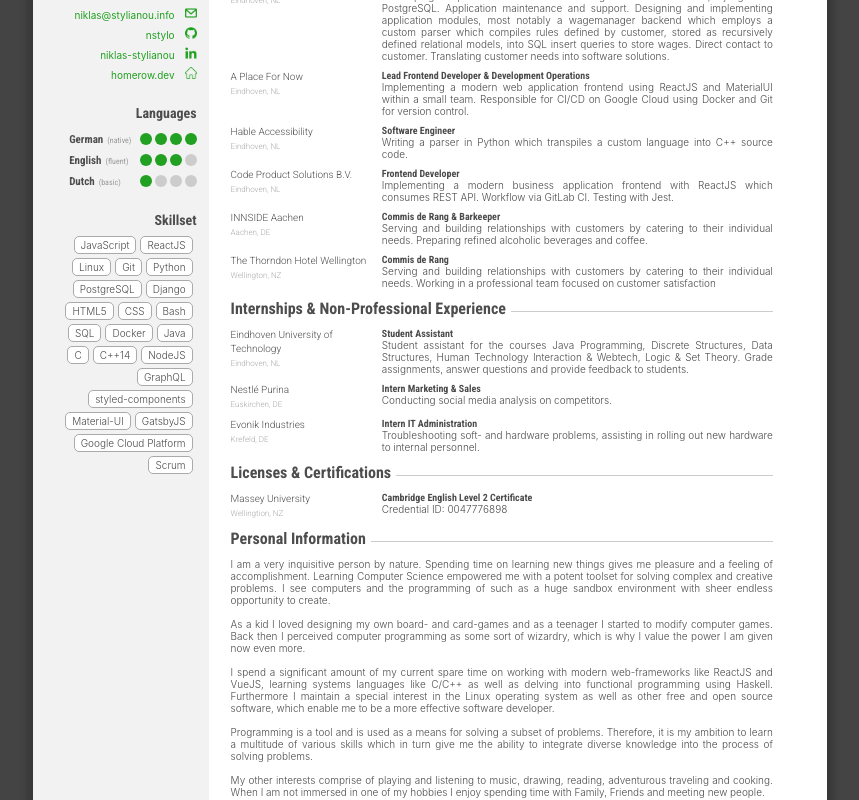
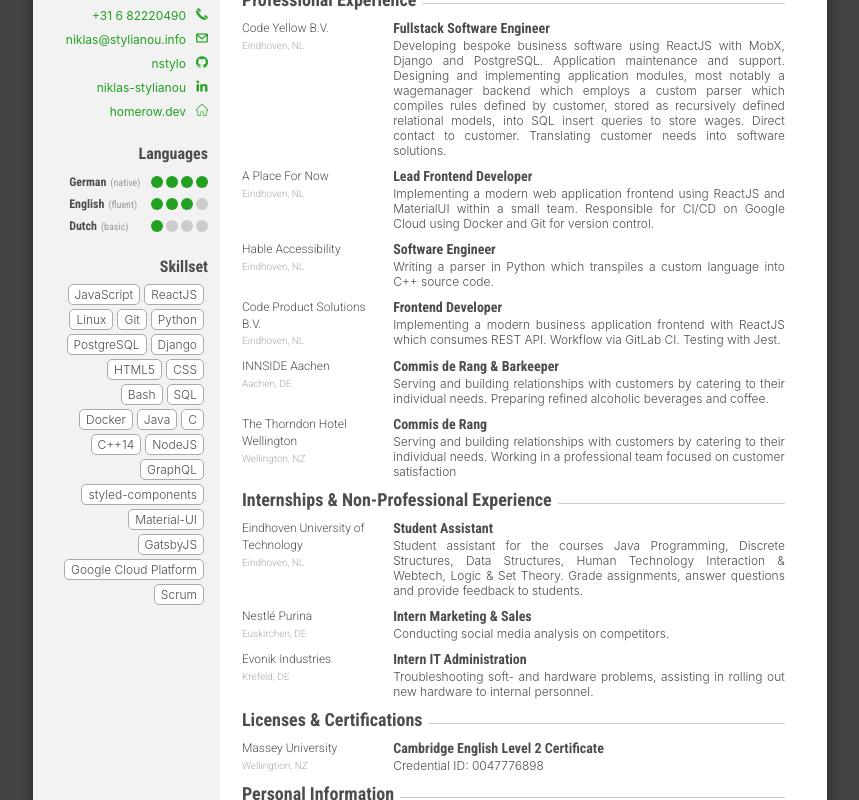
Before and after one commit to nstylo/cv, a React (Create React App) app: page / in a window 1280 px wide. Shown: the part 360-1160 px from the top of the page, without its empty margins (210-1069 px from the left). Built offline with nearby package versions, Linux system fonts and the light colour scheme; no server answers.

Commit message:
Rework sizing

```diff
--- a/src/App.js
+++ b/src/App.js
@@ -7,7 +7,6 @@ import tel from "./tel.png";
 import email from "./email.png";
 import github from "./github.png";
 import axios from "axios";
-import _ from "lodash";
 
 const CVouter = styled.div`
   display: flex;
@@ -18,9 +17,10 @@ const CVouter = styled.div`
 const CVbody = styled.div`
   width: 210mm;
   color: #4d4d4d;
-  font-size: 10px;
+  font-size: 11px;
   background-color: white;
   overflow: hidden;
+  padding-bottom: 28px;
 
   @media screen {
     margin: 20px 0;
@@ -60,6 +60,7 @@ const Sidebar = styled.aside`
   height: 100%;
   background-color: #f2f2f2;
   padding: 12px;
+  font-size: 12px;
   text-align: right;
   box-sizing: border-box;
 `;
@@ -68,7 +69,7 @@ const SidebarHeader = styled.div`
   color: #4d4d4d;
   font-family: "Roboto Condensed";
   font-weight: 600;
-  font-size: 14px;
+  font-size: 16px;
   margin-bottom: 8px;
 `;
 
@@ -78,14 +79,14 @@ const SidebarSection = styled.div`
 
 const Content = styled.main`
   width: 100%;
-  padding: 10px 54px 10px 22px;
+  padding: 10px 42px 10px 22px;
 `;
 
 const SectionHeader = styled.div`
   white-space: nowrap;
   font-family: "Roboto Condensed";
   font-weight: 500;
-  font-size: 16px;
+  font-size: 18px;
   font-weight: 600;
   color: #4d4d4d;
 `;
@@ -94,18 +95,18 @@ const HR = styled.div`
   flex-grow: 1;
   width: 100%;
   margin: 0px;
-  margin-left: 5px;
+  margin-left: 6px;
   margin-bottom: 6px;
   border: 0px;
-  border-bottom: 1px solid #ccc;
+  border-bottom: 1.5px solid #ccc;
 `;
 
 const SectionItemWrapper = styled.div`
   display: flex;
   flex-direction: row;
-  font-size: 10px;
+  font-size: 12px;
   color: #4d4d4d;
-  margin: 8px 0;
+  margin: 10px 0;
 `;
 
 const SectionItemLeft = styled.div`
@@ -122,12 +123,14 @@ const SectionItemRight = styled.div``;
 const SectionItemHeader = styled.div`
   font-family: "Roboto Condensed";
   font-weight: 600;
+  font-size: 14px;
+  margin-bottom: 2px;
 `;
 
 const SectionItemContent = styled.div`
   font-weight: 300;
   text-align: justify;
-  font-size: 10px;
+  font-size: 12px;
 `;
 
 const Company = styled.p`
@@ -141,7 +144,7 @@ const Place = styled.p`
   color: #aaa;
   margin: 0;
   font-family: "Roboto";
-  font-size: 8px;
+  font-size: 10px;
   margin-top: 2px;
 `;
 
@@ -149,8 +152,8 @@ const Me = styled.div`
   background: url(${me}) no-repeat;
   background-size: cover;
   border-radius: 50%;
-  width: 34mm;
-  height: 34mm;
+  width: 36mm;
+  height: 36mm;
   background-position: 0mm -2mm;
 `;
 
@@ -174,6 +177,7 @@ const SectionItem = ({ entity, place, position, children, href, ...props }) => {
 };
 
 const Skillset = styled.div`
+  box-sizing: border-box;
   display: flex;
   position: relative;
   flex-direction: row;
@@ -224,7 +228,7 @@ const ToolTip = styled.div`
 
 const SkillInner = styled.div`
   font-weight: 300;
-  font-size: 10px;
+  font-size: 12px;
   padding: 2px 6px;
   white-space: nowrap;
   pointer-events: none;
@@ -384,7 +388,7 @@ const Language = ({ text, level = 0 }) => {
         style={{
           paddingLeft: 24,
           fontFamily: "Roboto Condensed",
-          fontSize: 11,
+          fontSize: 12,
           fontWeight: 600,
         }}
       >
@@ -393,7 +397,7 @@ const Language = ({ text, level = 0 }) => {
           style={{
             paddingLeft: 4,
             fontFamily: "Roboto Condensed",
-            fontSize: 8,
+            fontSize: 10,
             fontWeight: 500,
             color: "#999",
           }}
@@ -673,7 +677,7 @@ function CV() {
               <SectionItem
                 entity="A Place For Now"
                 place="Eindhoven, NL"
-                position="Lead Frontend Developer & Development Operations"
+                position="Lead Frontend Developer"
                 href="https://github.com/nstylo/aplacefornow.nl"
               >
                 Implementing a modern web application frontend using ReactJS and
@@ -762,40 +766,36 @@ function CV() {
             </Section>
             <Section header="Personal Information">
               <SectionItemContent>
-                I am a very inquisitive person by nature. Spending time on
-                learning new things gives me pleasure and a feeling of
-                accomplishment. Learning Computer Science empowered me with a
-                potent toolset for solving complex and creative problems. I see
-                computers and the programming of such as a huge sandbox
-                environment with sheer endless opportunity to create.
-                <br />
-                <br />
-                As a kid I loved designing my own board- and card-games and as a
+                {/* TODO: rework this section */}I am a very inquisitive person
+                by nature. Spending time on learning new things gives me
+                pleasure and a feeling of accomplishment. Learning Computer
+                Science empowered me with a potent toolset for solving complex
+                and creative problems. I see computers and the programming of
+                such as a huge sandbox environment with sheer endless
+                opportunity to create.
+                {/* As a kid I loved designing my own board- and card-games and as a
                 teenager I started to modify computer games. Back then I
                 perceived computer programming as some sort of wizardry, which
-                is why I value the power I am given now even more.
+                  is why I value the power I am given now even more. */}
                 <br />
-                <br />
-                I spend a significant amount of my current spare time on working
-                with modern web-frameworks like ReactJS and VueJS, learning
+                <br />I spend a significant amount of my current spare time on
+                working with modern web-frameworks like ReactJS, learning
                 systems languages like C/C++ as well as delving into functional
                 programming using Haskell. Furthermore I maintain a special
                 interest in the Linux operating system as well as other free and
                 open source software, which enable me to be a more effective
                 software developer.
-                <br />
-                <br />
-                Programming is a tool and is used as a means for solving a
+                {/*Programming is a tool and is used as a means for solving a
                 subset of problems. Therefore, it is my ambition to learn a
                 multitude of various skills which in turn give me the ability to
                 integrate diverse knowledge into the process of solving
-                problems.
+                problems.*/}
                 <br />
                 <br />
                 My other interests comprise of playing and listening to music,
-                drawing, reading, adventurous traveling and cooking. When I am
-                not immersed in one of my hobbies I enjoy spending time with
-                Family, Friends and meeting new people.
+                drawing, reading, adventurous traveling and cooking.
+                {/*When I am not immersed in one of my hobbies I enjoy spending time with
+                  Family, Friends and meeting new people.*/}
               </SectionItemContent>
             </Section>
           </Content>
```
